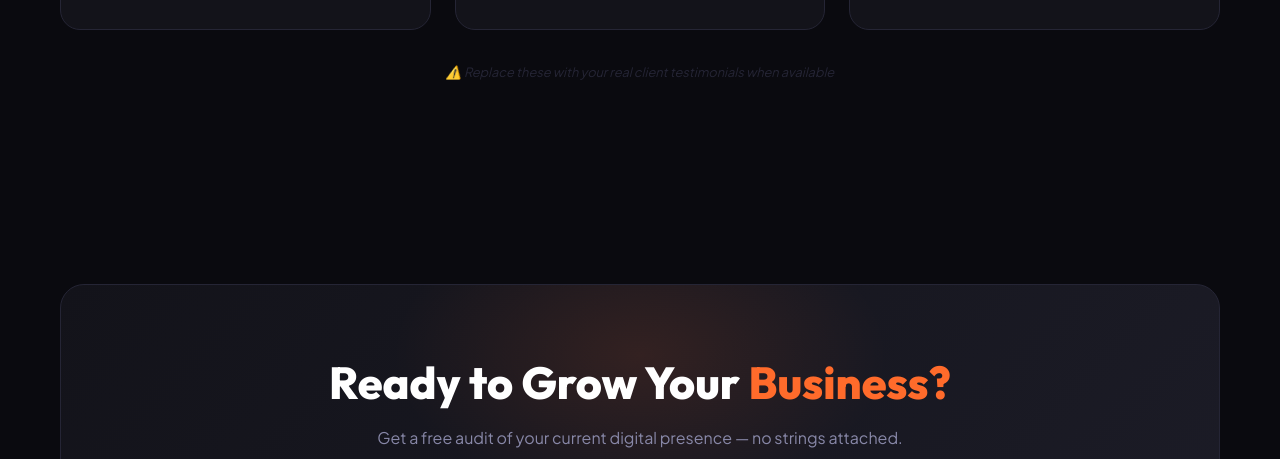
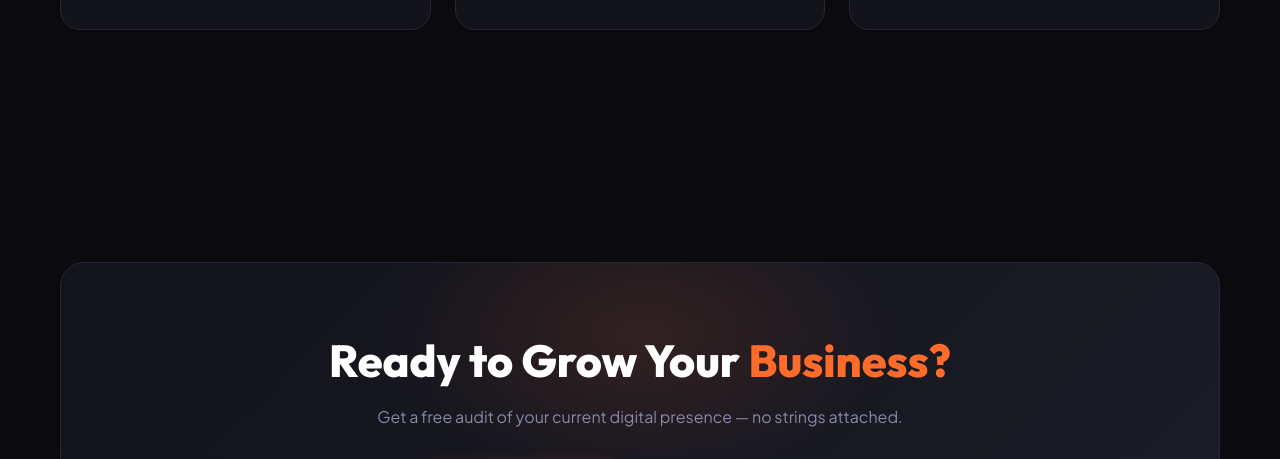
Before and after one commit to thats-Him-anshu/him-digi-solutions, a plain HTML site: page index.html in a window 1280 px wide. Shown: the part 3685-4144 px from the top of the page. Drawn offline with nearby package versions, Linux system fonts and the light colour scheme.

```diff
--- a/index.html
+++ b/index.html
@@ -866,7 +866,7 @@
         </div>
       </div>
     </div>
-    <p class="testi-placeholder-note">⚠️ Replace these with your real client testimonials when available</p>
+    <p class="testi-placeholder-note"></p>
   </div>
 </section>
 
```
